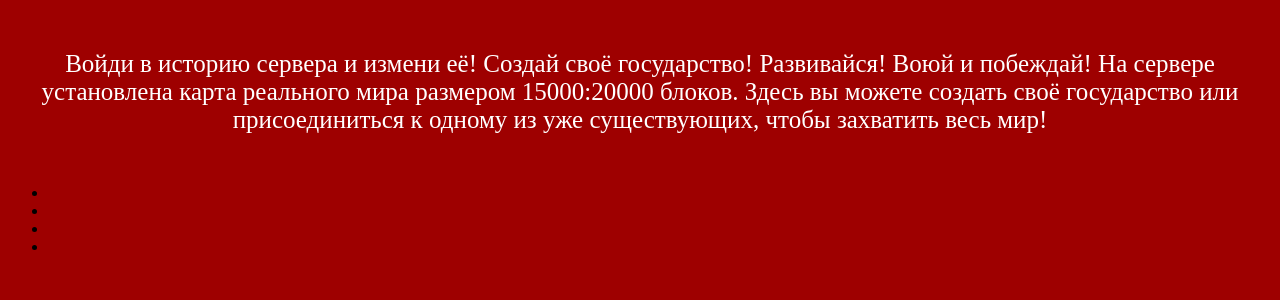
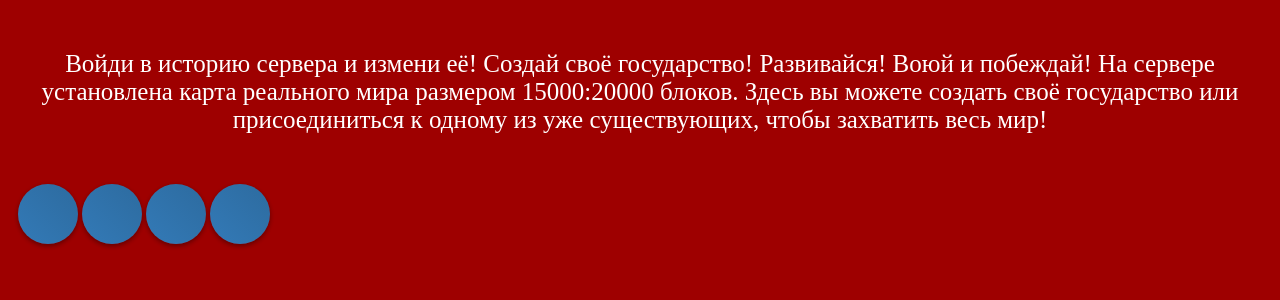
Before and after one commit to BaronCraft/baroncraft.github.io, a PHP site: page / in a window 1280 px wide. Shown: the part 122-422 px from the top of the page. Run offline with PHP 8.4, Linux system fonts and the light colour scheme.

Commit message:
Update index.css

```diff
--- a/index.css
+++ b/index.css
@@ -54,3 +54,60 @@
   margin-top: 50px;
   margin-bottom: 50px;
 }
+
+
+
+
+
+
+
+
+
+
+
+
+.social-icons-1 {
+    padding: 0;
+    list-style: none;
+    margin: 10px;
+}
+.social-icons-1 li {
+    display: inline-block;
+    position: relative;
+    font-size: 24px;
+}
+.social-icons-1 i,
+.social-icons-1 img {
+    color: #fff;
+    position: absolute;
+    top: 18px;
+    left: 18px;
+    width: 24px;
+    height: 24px;
+    text-align:center;
+    transition: all 0.3s ease-out;
+}
+.social-icons-1 a {
+    display: inline-block;
+}
+.social-icons-1 a:before {
+    transform: scale(1);
+    content: "";
+    width: 60px;
+    height: 60px;
+    border-radius: 100%;
+    display: block;
+    background: linear-gradient(45deg, #337AB7, #2d6b9f);
+    box-shadow: 0 2px 5px rgba(0,0,0,0.2), 0 2px 4px rgba(0,0,0,0.2);
+    transition: all 0.3s ease-out;
+}
+.social-icons-1 a:hover:before {
+    transform: scale(0);
+    transition: all 0.3s ease-in;
+}
+.social-icons-1 a:hover i,
+.social-icons-1 a:hover img {
+    transform: scale(1.8);
+    color: #337AB7;
+    transition: all 0.3s ease-in;
+}
```
